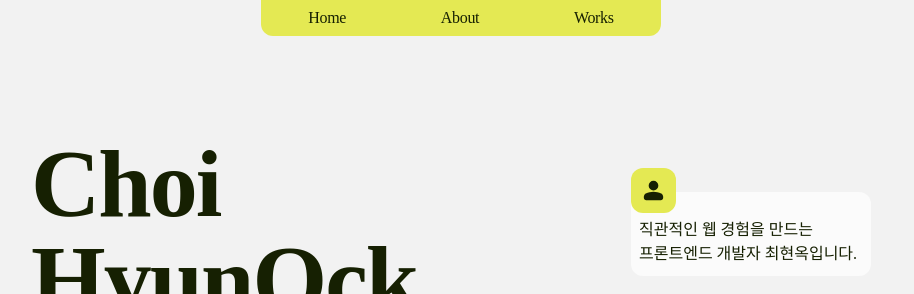
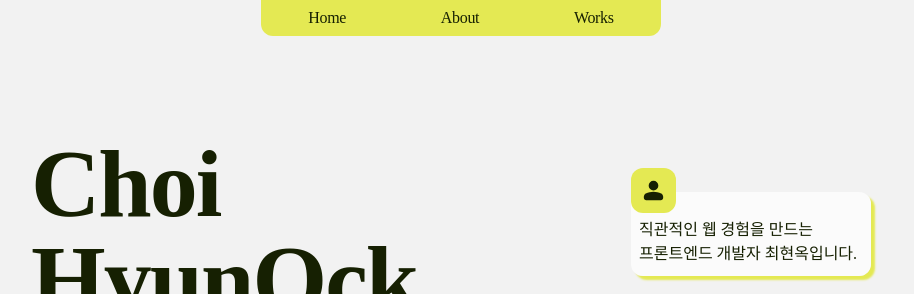
Before and after one commit to ocksoosoo/resume2026, a plain HTML site: page index.html in a window 1280 px wide. Shown: the top 294 px of the page, without its empty margins (179-1093 px from the left). Drawn offline with Linux system fonts and the light colour scheme; a web font is replaced by a local one.

Commit message:
feat: intro-content에 box-shadow 추가

```diff
--- a/style.css
+++ b/style.css
@@ -279,7 +279,7 @@ h1 {
   border-radius: var(--border-radius-m);
   background-color: rgb(255 255 255 / 0.7);
   transform: translateY(-25%);
-}
+  box-shadow: 4px 4px 2px var(--main-color);}
 
 .home__content {
   width: max-content;
```
